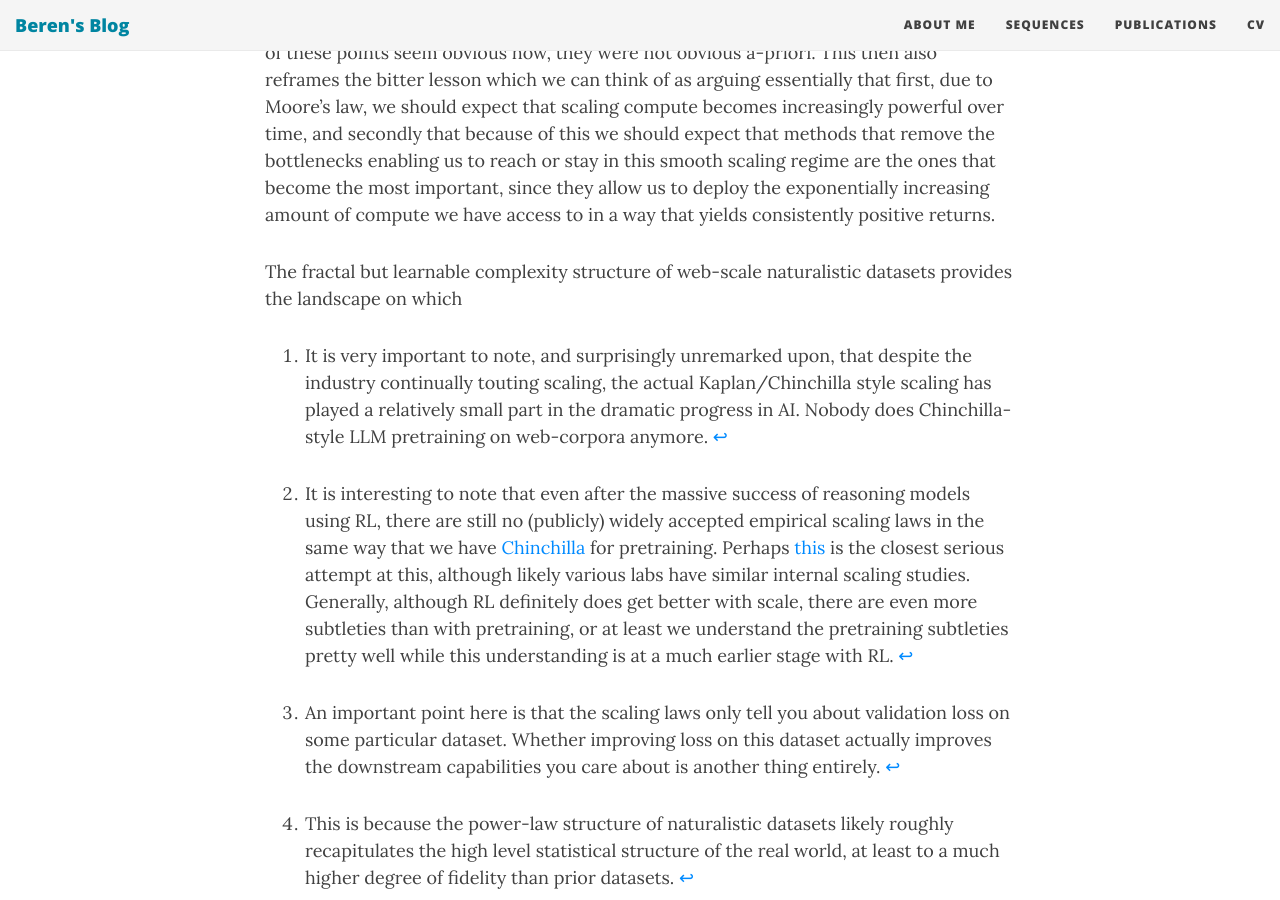
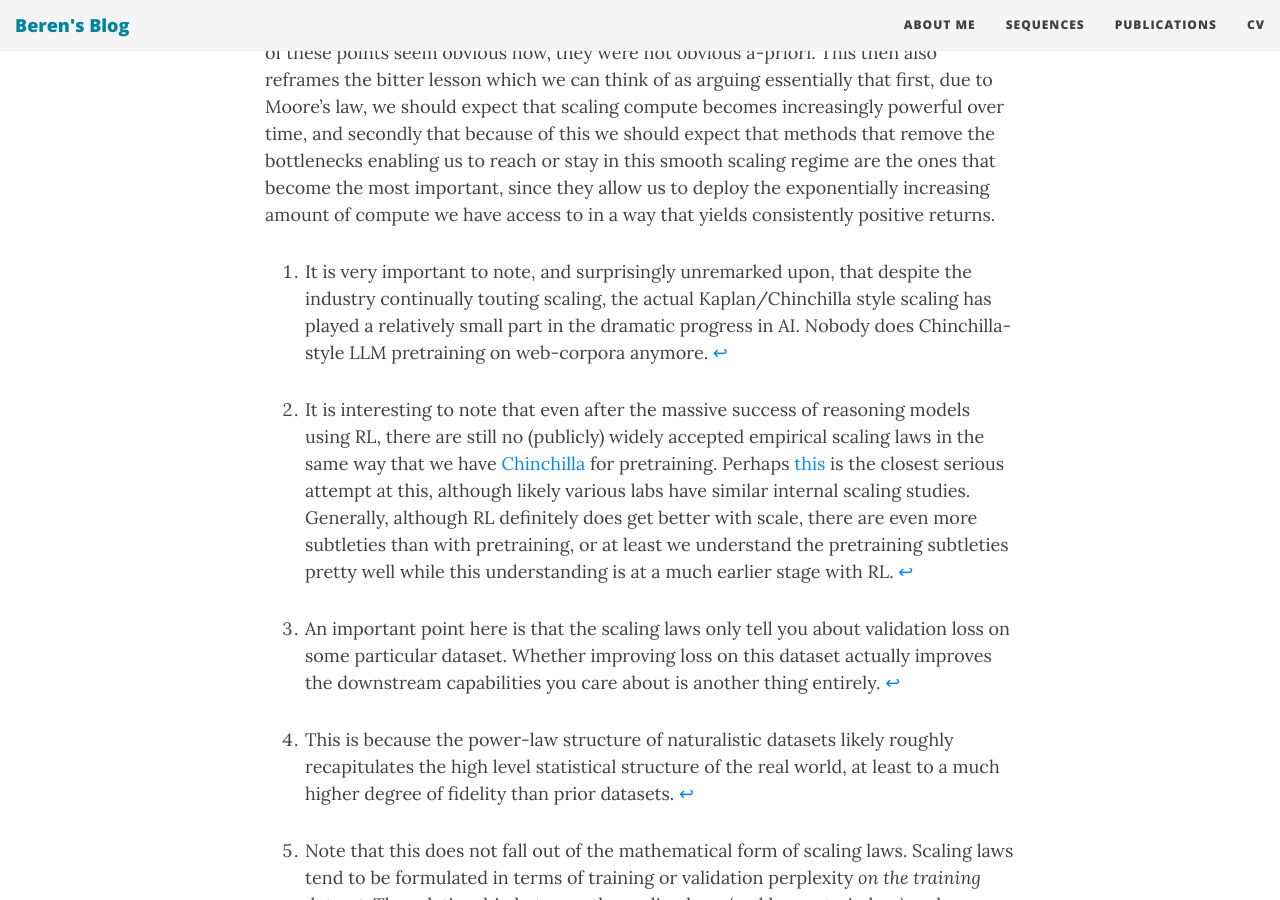
Before and after one commit to BerenMillidge/BerenMillidge.github.io, a Jekyll site: the page built from _posts/2026-08-15-Scaling-is-Subtler-than-it-Seems.md, in a window 1280 px wide and 900 px high, scrolled down 11042 px. Built offline with Jekyll 4.4.1, drawn with Linux system fonts in a browser that asks for light colours; nearby versions of some CDN libraries.

Commit message:
Update 2026-08-15-Scaling-is-Subtler-than-it-Seems.md

```diff
--- a/_posts/2026-08-15-Scaling-is-Subtler-than-it-Seems.md
+++ b/_posts/2026-08-15-Scaling-is-Subtler-than-it-Seems.md
@@ -83,8 +83,6 @@ Conversely, we then get quite a long list of ways to fail at scaling, which all
 
 From a historical perspective, this is why I think it took so long and was so difficult to 'discover' scaling as a field. It isn't as trivial as it sounds. Scaling is not an operation but a regime. If you try scaling in most cases you will fail. You need to have solved the constraints above sufficiently well to start to see consistent returns from scaling, and then you need to be able to stay in this regime across OOMs of scale as each of these constraints become more demanding in order to continue to see benefits from scaling. Moreover, the full 'scaling package' that we have today requires multiple independent pieces to snap into place in just the right way before it really takes off, and although most of these points seem obvious now, they were not obvious a-priori. This then also reframes the bitter lesson which we can think of as arguing essentially that first, due to Moore's law, we should expect that scaling compute becomes increasingly powerful over time, and secondly that because of this we should expect that methods that remove the bottlenecks enabling us to reach or stay in this smooth scaling regime are the ones that become the most important, since they allow us to deploy the exponentially increasing amount of compute we have access to in a way that yields consistently positive returns.
 
-The fractal but learnable complexity structure of web-scale naturalistic datasets provides the landscape on which
-
 [^1]: It is very important to note, and surprisingly unremarked upon, that despite the industry continually touting scaling, the actual Kaplan/Chinchilla style scaling has played a relatively small part in the dramatic progress in AI. Nobody does Chinchilla-style LLM pretraining on web-corpora anymore.
 
 [^2]: It is interesting to note that even after the massive success of reasoning models using RL, there are still no (publicly) widely accepted empirical scaling laws in the same way that we have [Chinchilla](https://arxiv.org/abs/2203.15556) for pretraining. Perhaps [this](https://arxiv.org/html/2510.13786v1) is the closest serious attempt at this, although likely various labs have similar internal scaling studies. Generally, although RL definitely does get better with scale, there are even more subtleties than with pretraining, or at least we understand the pretraining subtleties pretty well while this understanding is at a much earlier stage with RL.
```
